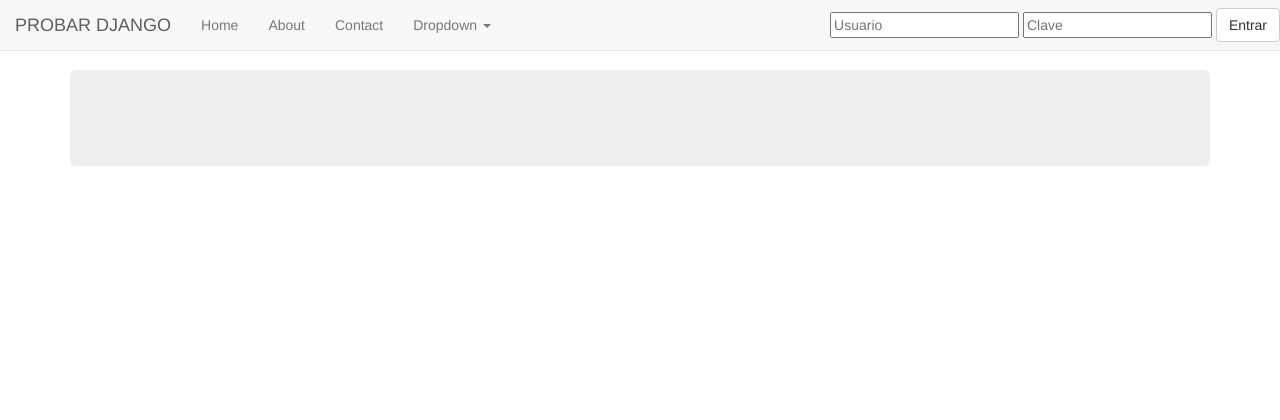
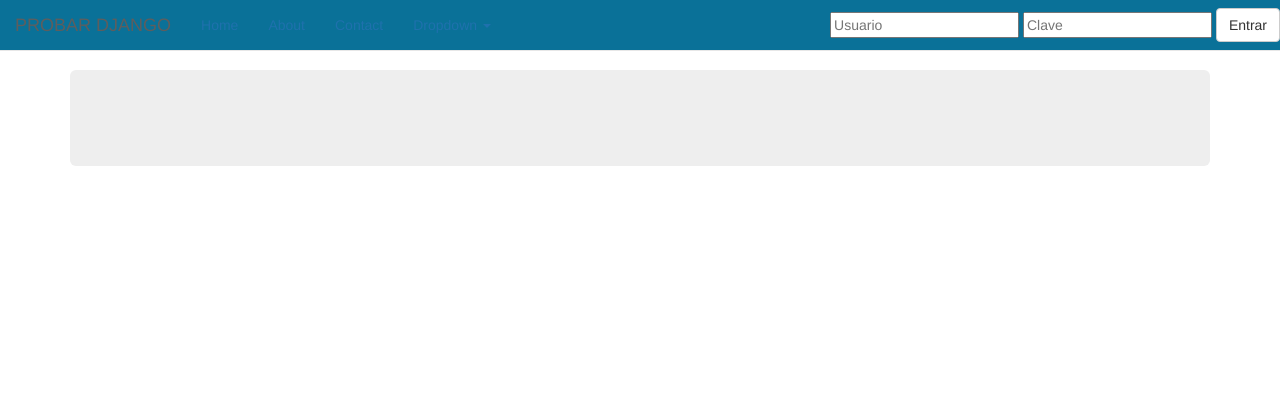
Before and after one commit to Lowyy10/django, a Django app: template templates/registation/registration_base.html in a window 1280 px wide. Shown: the top 420 px of the page. Run offline with Django 3.2, Linux system fonts and the light colour scheme; the template is opened without the code that fills it, so the values that code supplies are empty; some libraries are stand-ins or nearby versions.

Commit message:
36 commit

```diff
--- a/static_pro/static/css/navbar-static-top.css
+++ b/static_pro/static/css/navbar-static-top.css
@@ -5,3 +5,11 @@ body {
 .navbar-static-top {
   margin-bottom: 19px;
 }
+
+.navbar-default {
+  background-color: #0a7198 !important;
+}
+
+.navbar-default .navbar-nav>li>a{
+  color: #1f71ad;
+}
--- a/templates/base.html
+++ b/templates/base.html
@@ -13,6 +13,11 @@
     <link rel="canonical" href="https://getbootstrap.com/docs/3.4/examples/navbar-static-top/">
 
     <title>{% block  head_title %}Proyecto LUIS{% endblock %}</title>
+
+<style>
+{% block style %}{% endblock %}
+</style>
+
 
 {% include "head_css.html" %}
   </head>
```
Also changed, not shown: templates/inicio.html (+13 -2 lines).
